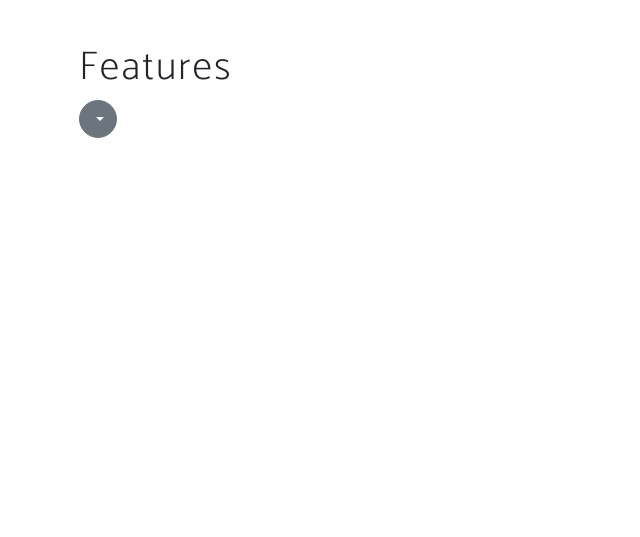
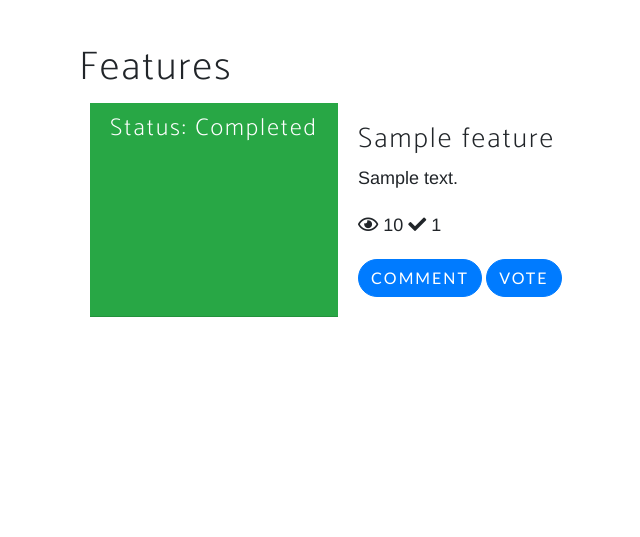
Before and after one commit to Code-Institute-Submissions/ecommerce-project, a Django app: page /features/ in a window 1280 px wide. Shown: the part 56-593 px from the top of the page, without its empty margins (6-646 px from the left). Run offline with Django 3.2, Linux system fonts and the light colour scheme; tables that the repository leaves empty hold one stand-in row (values such as "Sample post"); some libraries are stand-ins or nearby versions; some web fonts are replaced; grey boxes are pictures that could not be loaded.

Commit message:
added delete and edit form and add edit and delete urls aswell as views and also views and upvotes

```diff
--- a/features/urls.py
+++ b/features/urls.py
@@ -1,10 +1,13 @@
 from django.conf.urls import url
-from .views import all_features, add_feature, one_feature, comment
+from .views import all_features, add_feature, one_feature, comment, vote, edit, delete
 
 
 urlpatterns = [
     url(r'^$', all_features, name='features'),
     url(r'^add/$', add_feature, name='add_features'),
     url(r'^features/(?P<feature_id>.*)$', comment, name='comment_feature'),
+    url(r'^vote/(?P<feature_id>.*)$', vote, name='vote_feature'),
+    url(r'^edit/(?P<feature_id>.*)$', edit, name='edit_feature'),
+    url(r'^delete/(?P<feature_id>.*)$', delete, name='del_feature'),
     url(r'^(?P<feature_id>.*)$', one_feature, name='one_feature'),
-    ]
+]
--- a/features/views.py
+++ b/features/views.py
@@ -6,7 +6,21 @@ from .models import Features, FeatureComments
 
 def all_features(request):
     features = Features.objects.all()
-    return render(request, "features.html", {'features': features})
+    return render(request, "features.html", {'features': features, 'all_features': True})
+
+
+def vote(request, feature_id):
+    feature = get_object_or_404(Features, pk=feature_id)
+    feature.upvotes += 1
+    feature.save()
+    return redirect("features")
+
+
+def delete(request, feature_id):
+    feature = get_object_or_404(Features, pk=feature_id)
+    if feature.user.id == request.user.id:
+        feature.delete()
+    return redirect("features")
 
 
 def comment(request, feature_id):
@@ -18,15 +32,17 @@ def comment(request, feature_id):
             user=user_id,
             features=features,
             comments=comment
-            )
+        )
 
-        return redirect("/features/"+str(feature_id))
+        return redirect("/features/" + str(feature_id))
     return redirect('index')
 
 
 def one_feature(request, feature_id):
     feature = get_object_or_404(Features, pk=feature_id)
     comments = FeatureComments.objects.all().filter(features=feature)
+    feature.views += 1
+    feature.save()
     return render(request, "feature.html", {
         "feature": feature, "comments": comments})
 
@@ -43,5 +59,16 @@ def add_feature(request):
             description=description,
             price_of_feature=price_of_feature)
         new_feature.save()
-        return redirect('/features/'+str(new_feature.id))
+        return redirect('/features/' + str(new_feature.id))
     return render(request, 'add_feature.html')
+
+
+def edit(request, feature_id):
+    feature = get_object_or_404(Features, pk=feature_id)
+    if request.method == 'POST' and feature.user.id == request.user.id:
+        feature.title = request.POST['title']
+        feature.description = request.POST['description']
+        feature.price_of_feature = request.POST['price']
+        feature.save()
+        return redirect('/features/')
+    return render(request, 'edit_feature.html', context={'feature': feature})
```
Also changed, not shown: features/templates/feature.html (+6 -4 lines).
